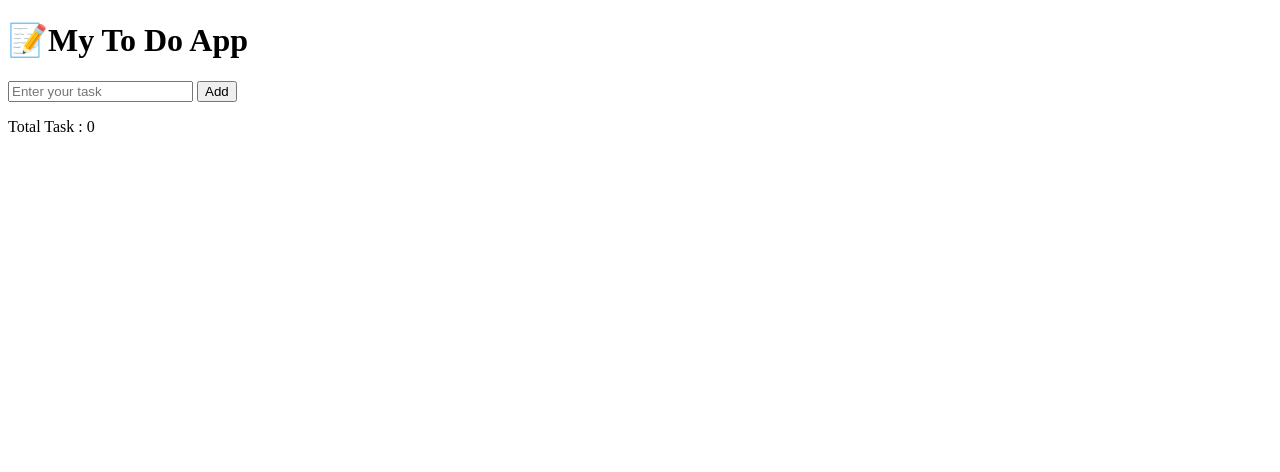
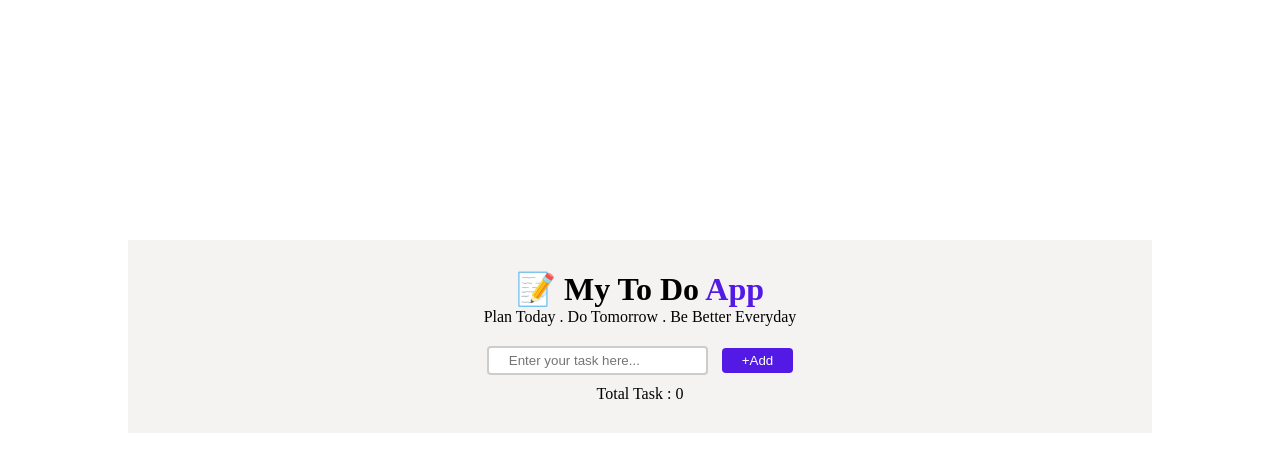
Before and after one commit to bisenpayal3910-prog/Dom-to-do-list-pra..-JS, a plain HTML site: page index.html in a window 1280 px wide. Drawn offline with Linux system fonts and the light colour scheme.

Commit message:
Add initial HTML structure and CSS styles for the To Do app

```diff
--- a/index.html
+++ b/index.html
@@ -4,16 +4,25 @@
     <meta charset="UTF-8">
     <meta name="viewport" content="width=device-width, initial-scale=1.0">
     <title>To Do</title>
+    <link rel="stylesheet" href="style.css">
+
 </head>
 <body>
-    <h1>📝My To Do App</h1>
-    <input id="taskInput" type="text" placeholder="Enter your task">
-    <button id="addBtn">Add</button>
+    <div class ="container">
+    <h1>📝 My To Do <span style="color: rgb(83, 26, 230);">App</span></h1>
+    <p>Plan Today . Do Tomorrow . Be Better Everyday</p>
+
+    <input id="taskInput" type="text" placeholder="Enter your task here...">
+    <button id="addBtn">+Add</button>
+    <div>
     <p>
         Total Task :
         <span id="taskCount">0</span>
     </p>
+    </div>
     <ul id="taskList"></ul>
+
+    </div>
 <script src="script.js"></script>
 
 </body>
--- /dev/null
+++ b/style.css
@@ -0,0 +1,37 @@
+*{
+    margin: 0;
+    padding: 0;
+    box-sizing: border-box;
+
+}
+
+.container{
+   margin-top:30vh ;
+   margin-left: 10vw;
+   margin-right: 10vw;
+   padding: 30px;
+    /* display: flex;
+    justify-content: center; */
+    align-items: center;
+    text-align: center;
+    flex-direction: column;
+    background-color: #f4f1f1e1;
+}
+
+#taskInput{
+      align-items:start;
+    margin: 20px 0 10px 0;
+    padding: 5px 20px;
+    margin-right: 10px;
+    border: 2px solid #ccc;
+    border-radius: 4px;
+}
+
+#addBtn{
+    padding: 5px 20px;
+    background-color: rgb(83, 26, 230);;
+    color: white;
+    border: none;
+    border-radius: 4px;
+    cursor: pointer;
+}
```
